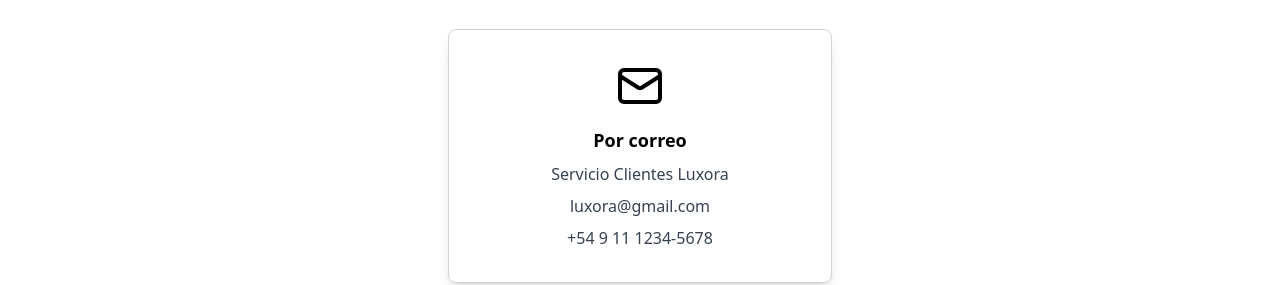
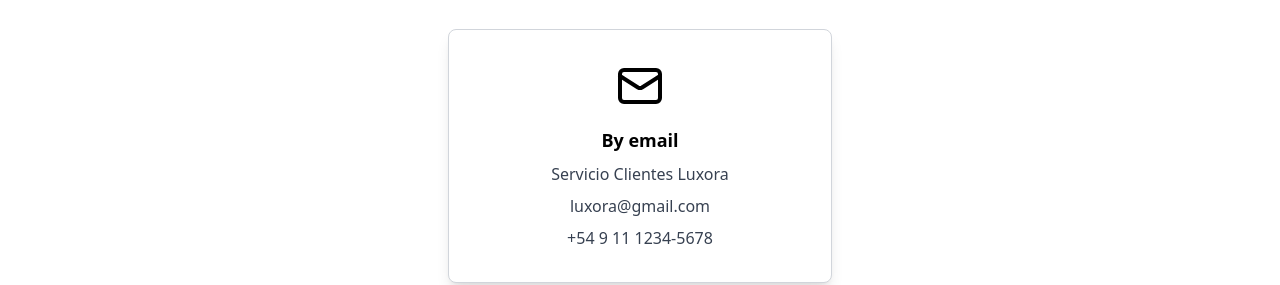
Before and after one commit to LuxoraHome/Proyecto-final, a Next.js app in the folder front/: page /contact in a window 1280 px wide. Shown: the part 940-1225 px from the top of the page. Built offline with nearby package versions, Linux system fonts and the light colour scheme.

Commit message:
Errores solucionados menos el del corchete/coma

```diff
--- a/front/src/components/contact/contact.tsx
+++ b/front/src/components/contact/contact.tsx
@@ -6,7 +6,7 @@ const ContactCard = () => {
       <Mail className="w-12 h-12 text-black mb-4" />
 
       <div className="text-center space-y-2">
-        <p className="text-lg font-semibold">Por correo</p>
+        <p className="text-lg font-semibold">By email</p>
         <p className="text-gray-700">Servicio Clientes Luxora</p>
         <p className="text-gray-700 font-medium">luxora@gmail.com</p>
         <p className="text-gray-700 font-medium">+54 9 11 1234-5678</p>
```
Also changed, not shown: 1 other file (tests, documents, lock files or other folders).
